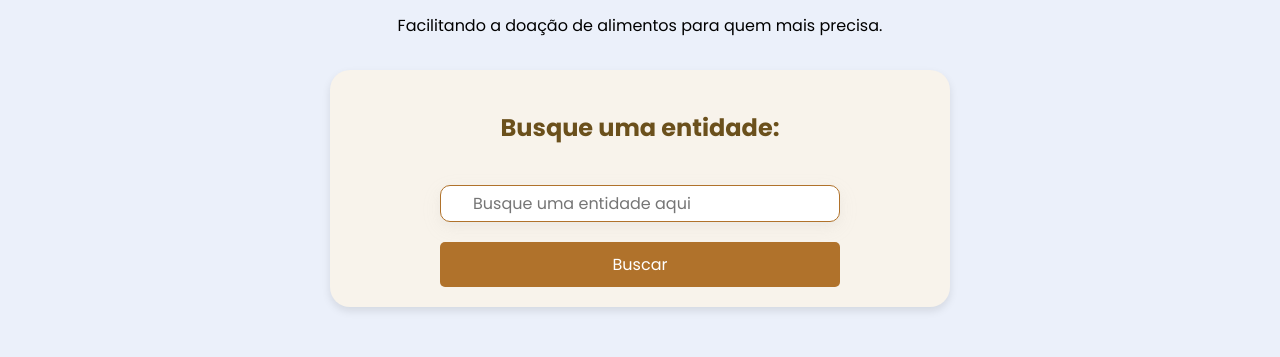
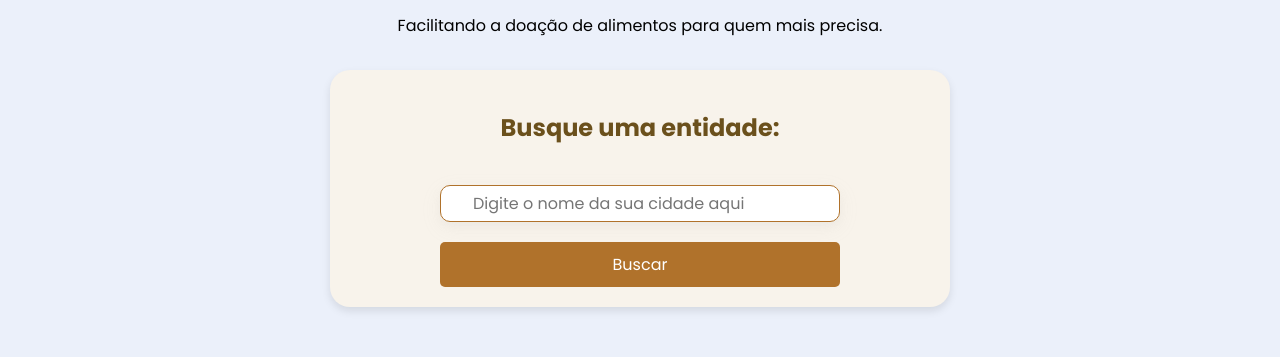
Before and after one commit to Amicuchi/CestaViva, a React (Vite) app: page / in a window 1280 px wide. Shown: the part 211-568 px from the top of the page. Built offline with nearby package versions, Linux system fonts and the light colour scheme.

Commit message:
Atualização da funcionalidade do botão de Busca de entidade na página inicial

```diff
--- a/src/components/homeComponents/BusqueEntidade.jsx
+++ b/src/components/homeComponents/BusqueEntidade.jsx
@@ -1,15 +1,39 @@
 import '../../styles/Home.css';
+import { useState } from 'react';
+import { useNavigate } from 'react-router-dom'; // Importar o hook useNavigate
 
 export default function BusqueEntidade() {
-    return(
+
+    const [cidade, setCidade] = useState(''); // Estado para armazenar o valor do input
+    const navigate = useNavigate(); // Criar uma instância de useNavigate
+
+    const handleBuscar = (e) => {
+        e.preventDefault();
+        if (cidade.trim() !== '') {
+            // Redireciona para a página de busca com a cidade como parâmetro na URL
+            navigate(`/busca?cidade=${cidade}`);
+        }
+    };
+
+    return (
         <main className="BEContainer">
             <h1>Bem-vindo ao CestaViva</h1>
             <p>Facilitando a doação de alimentos para quem mais precisa.</p>
-            <form action="">
+
+            <form onSubmit={handleBuscar}>
                 <h2>Busque uma entidade:</h2>
-                <input className="BEInput" type="text" name="busqueEntidade" placeholder="Busque uma entidade aqui"/>
-                <button className="BEButton">Buscar</button>
+
+                <input
+                    className="BEInput"
+                    type="text"
+                    name="busqueEntidade"
+                    placeholder="Digite o nome da sua cidade aqui"
+                    value={cidade}
+                    onChange={(e) => setCidade(e.target.value)} // Atualizar o estado com o valor digitado
+                />
+
+                <button className="BEButton" type="submit">Buscar</button>
             </form>
         </main>
-    )
+    );
 }
```
